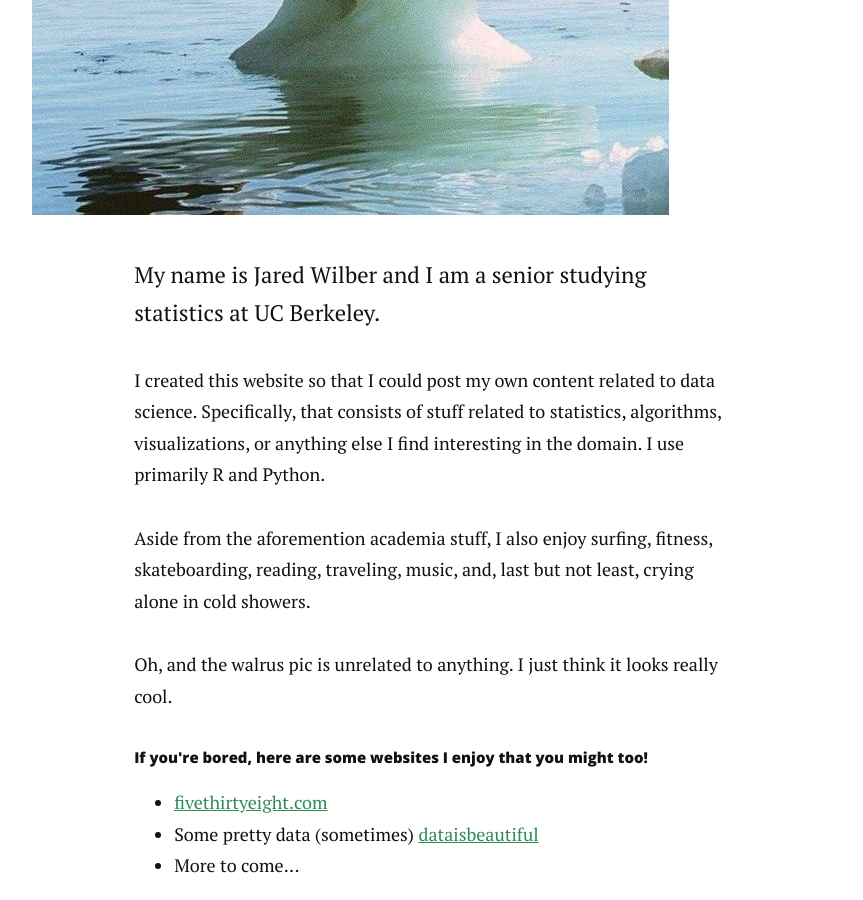
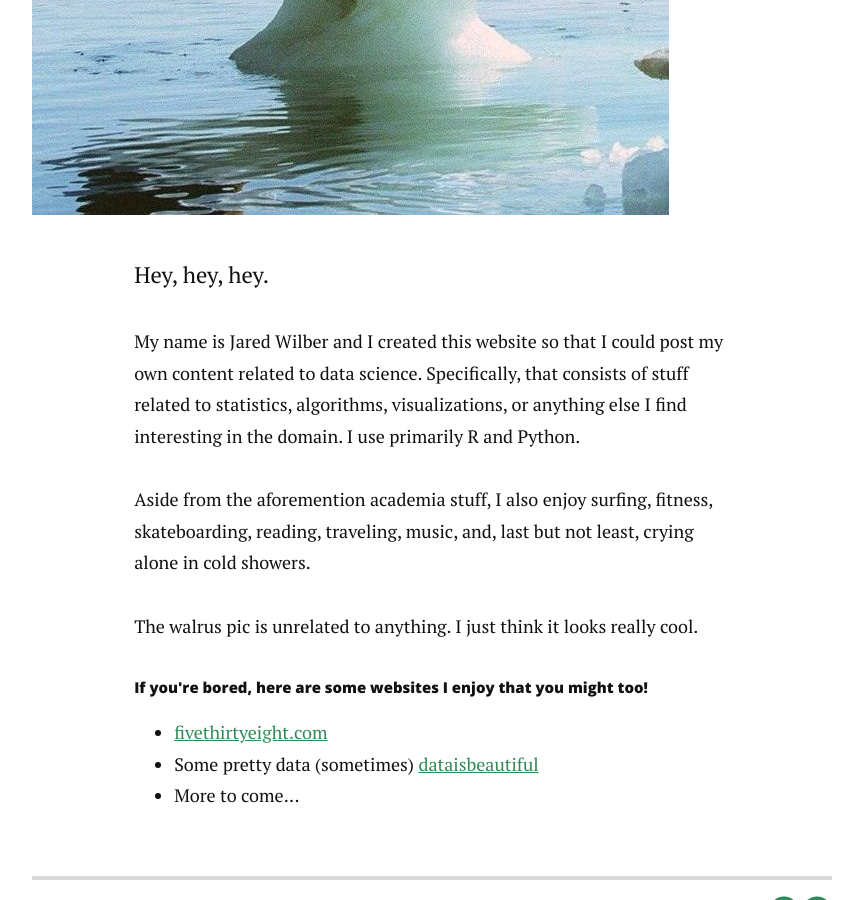
Before and after one commit to jwilber/old_website, a Jekyll site: the page built from about.md, in a window 1280 px wide and 900 px high, scrolled down 855 px. Shown: the whole window, without its empty margins (208-1071 px from the left). Built offline with Jekyll 4.4.1, drawn with Linux system fonts in a browser that asks for light colours; nearby versions of some CDN libraries.

Commit message:
Update about.md

```diff
--- a/about.md
+++ b/about.md
@@ -6,11 +6,11 @@
 <div class="post">
 	<h1 class="pageTitle">About Me</h1>
 	<img src="{{ '/assets/img/walrus.JPG' =100x100| prepend: site.baseurl }}" alt="">
-	<p class="intro">My name is Jared Wilber and I am a senior studying statistics at UC Berkeley.</p>
-	<p>I created this website so that I could post my own content related to data science. Specifically, that consists of  stuff related to statistics, algorithms, visualizations, or anything else I find interesting in the domain. I use primarily R and Python.</p>
+	<p class="intro">Hey, hey, hey.</p>
+	<p>My name is Jared Wilber and I created this website so that I could post my own content related to data science. Specifically, that consists of  stuff related to statistics, algorithms, visualizations, or anything else I find interesting in the domain. I use primarily R and Python.</p>
 	<p> Aside from the aforemention academia stuff, I also enjoy surfing, fitness, skateboarding, reading, traveling, music, and, last but not least, crying alone in cold showers.</p>
 
-	<p> Oh, and the walrus pic is unrelated to anything. I just think it looks really cool. </p>
+	<p> The walrus pic is unrelated to anything. I just think it looks really cool. </p>
 
 
 	<h5>If you're bored, here are some websites I enjoy that you might too!</h5>
```
